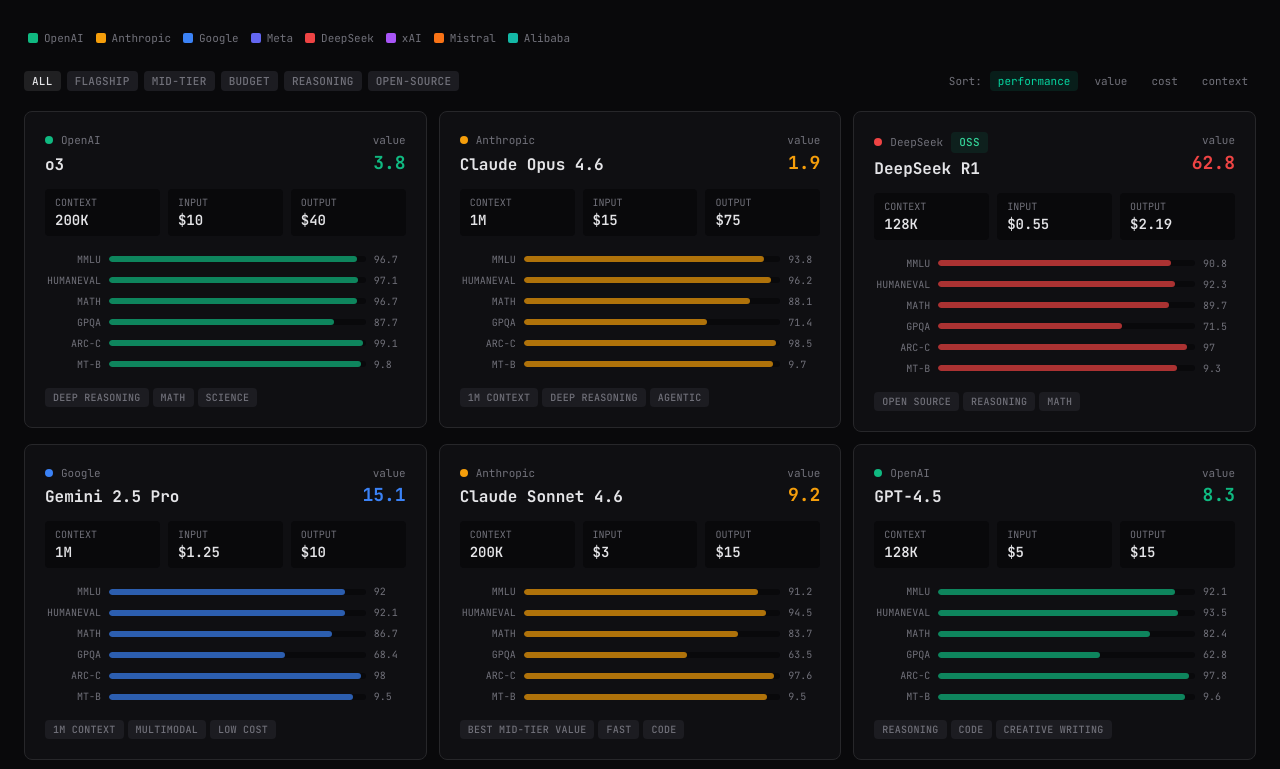
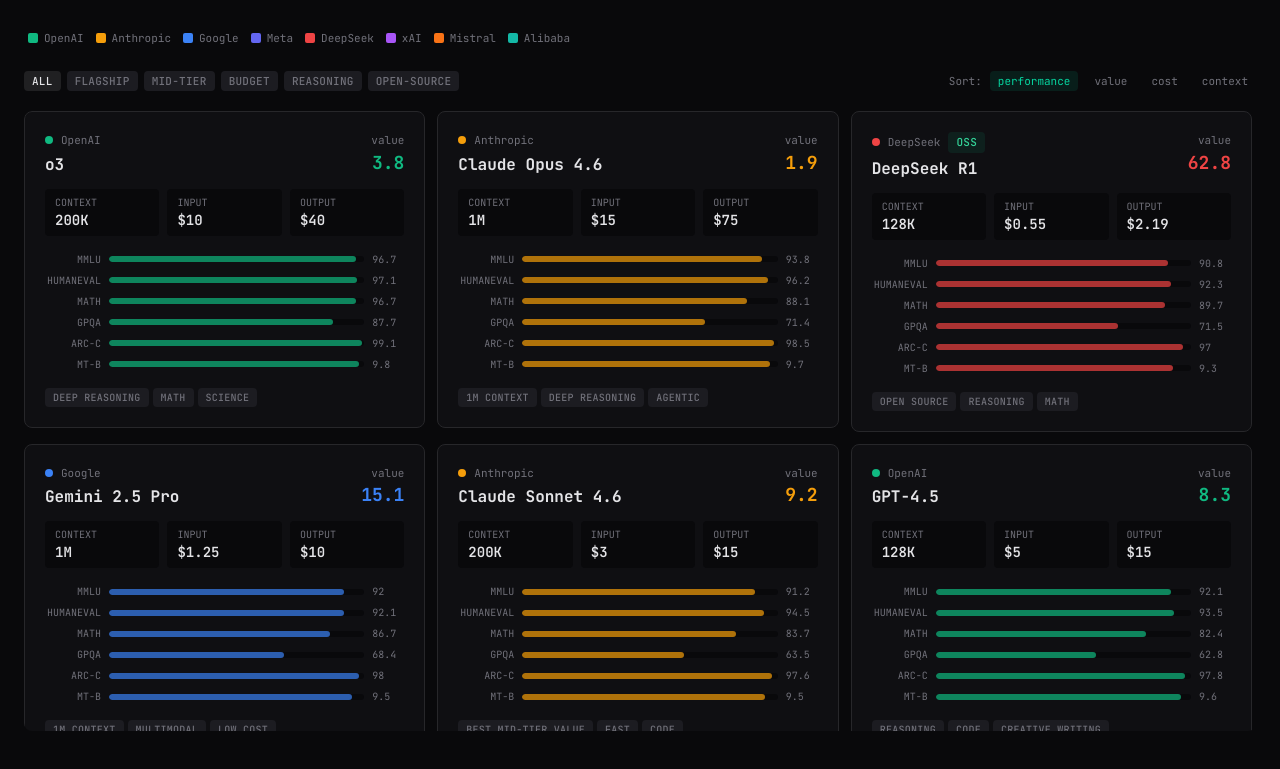
Before and after one commit to iampreetdave-max/ai-race-news, a Next.js app in the folder frontend/: page /ai-race in a window 1280 px wide. Shown: the part 866-1635 px from the top of the page. Built offline with nearby package versions, Linux system fonts and the light colour scheme; no server answers.

Commit message:
fix: model cards grid - show 6 visible, scroll for the rest

```diff
--- a/frontend/src/app/ai-race/page.tsx
+++ b/frontend/src/app/ai-race/page.tsx
@@ -238,7 +238,8 @@
         </div>
       </div>
 
-      {/* Model Cards Grid */}
+      {/* Model Cards - 2 rows visible (~6 cards), scroll for rest */}
+      <div className="max-h-[620px] overflow-y-auto rounded-lg pr-1">
         <div className="grid grid-cols-1 sm:grid-cols-2 lg:grid-cols-3 gap-3">
           {sorted.map((model, i) => (
             <div
@@ -250,10 +251,10 @@
             </div>
           ))}
         </div>
+      </div>
 
-      {/* Comparison Table - fixed height, scroll for more */}
+      {/* Comparison Table - 5 rows visible, scroll for rest */}
       <div className="mt-10 rounded-lg border border-border bg-surface-1">
-        {/* Sticky header */}
         <div className="overflow-x-auto">
           <table className="w-full text-[12px] font-mono">
             <thead>
@@ -272,7 +273,6 @@
             </thead>
           </table>
         </div>
-        {/* Scrollable body - 5 rows visible (~210px), rest on scroll */}
         <div className="overflow-x-auto">
           <div className="max-h-[210px] overflow-y-auto">
             <table className="w-full text-[12px] font-mono">
```
Lines whose indentation alone changed are shown as unchanged.
